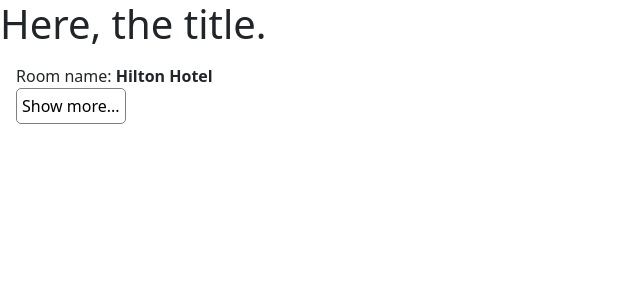
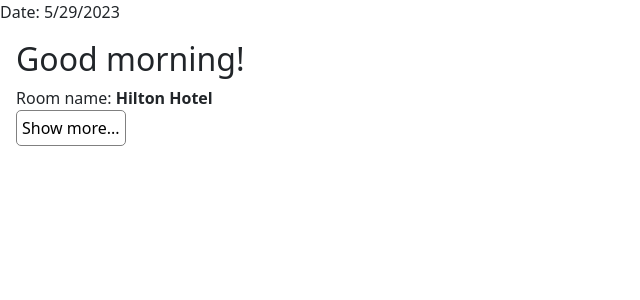
Before and after one commit to duyphamluanh/angular, an Angular app in the folder Applications/hotelinventoryapp/: page / in a window 1280 px wide. Shown: the top 300 px of the page, without its empty margins (0-640 px from the left). Built offline with nearby package versions, Linux system fonts and the light colour scheme.

Commit message:
ViewChild, ViewChildren and AfterViewInit

```diff
--- a/Applications/hotelinventoryapp/src/app/app.component.html
+++ b/Applications/hotelinventoryapp/src/app/app.component.html
@@ -1,2 +1,6 @@
-<h1>Here, the title.</h1>
-<app-rooms></app-rooms>
+<!-- <h1>Here, the title.</h1> -->
+<!-- <app-rooms></app-rooms> -->
+<div>
+    Date: <span #date></span>
+    <ng-template #user></ng-template>
+</div>
--- a/Applications/hotelinventoryapp/src/app/app.component.ts
+++ b/Applications/hotelinventoryapp/src/app/app.component.ts
@@ -1,4 +1,6 @@
-import { Component } from '@angular/core';
+import { AfterViewInit, Component, ComponentRef, ElementRef, OnInit, ViewChild, ViewContainerRef } from '@angular/core';
+import { RoomsComponent } from './rooms/rooms.component';
+import { timestamp } from 'rxjs';
 
 @Component({
   selector: 'app-root',
@@ -11,6 +13,26 @@
   ],
   // styles: [`h1 {color: red;} p {color: gray} `]
 })
-export class AppComponent {
+export class AppComponent implements
+OnInit
+// AfterViewInit
+{
   title = 'hotelinventoryapp';
+
+  @ViewChild('user', {read: ViewContainerRef}) vcr!: ViewContainerRef;
+  @ViewChild('date', {static: true}) date!: ElementRef;
+
+  // ngAfterViewInit(): void {
+  //   const componentRef = this.vcr.createComponent(RoomsComponent);
+  // }
+
+  ngOnInit(): void {
+    setTimeout(() => {
+        const componentRef = this.vcr.createComponent(RoomsComponent);
+        componentRef.instance.numberOfRooms += 1;
+        const elementRef = this.date.nativeElement.innerText = new Date(Date.now()).toLocaleDateString();
+      },0
+    )
+  }
+
 }
--- a/Applications/hotelinventoryapp/src/app/header/header.component.html
+++ b/Applications/hotelinventoryapp/src/app/header/header.component.html
@@ -1 +1 @@
-<p>header works!</p>
+<h2>{{title}}</h2>
--- a/Applications/hotelinventoryapp/src/app/header/header.component.ts
+++ b/Applications/hotelinventoryapp/src/app/header/header.component.ts
@@ -1,10 +1,16 @@
-import { Component } from '@angular/core';
+import { Component, OnInit } from '@angular/core';
 
 @Component({
   selector: 'app-header',
   templateUrl: './header.component.html',
   styleUrls: ['./header.component.scss']
 })
-export class HeaderComponent {
+export class HeaderComponent implements OnInit {
+  title: string = '';
 
+  constructor(){}
+
+  ngOnInit() {
+
+  }
 }
--- a/Applications/hotelinventoryapp/src/app/rooms/rooms.component.html
+++ b/Applications/hotelinventoryapp/src/app/rooms/rooms.component.html
@@ -1,3 +1,4 @@
+<app-header #roomheader></app-header>
 <!-- Interpolation -->
 <div>Room name: <strong>{{hotelName}}</strong></div>
 <!-- <div [hidden]="hideRooms" [ngClass]="{ 'highlight': !hideRooms}"> -->
--- a/Applications/hotelinventoryapp/src/app/rooms/rooms.component.ts
+++ b/Applications/hotelinventoryapp/src/app/rooms/rooms.component.ts
@@ -1,13 +1,21 @@
-import { Component, OnInit, OnChanges, SimpleChange, ChangeDetectionStrategy, SimpleChanges } from '@angular/core';
+import { Component, OnInit, OnChanges, SimpleChange, ChangeDetectionStrategy, SimpleChanges, ViewChild, AfterViewInit, ViewChildren, QueryList } from '@angular/core';
 import { Room, Rooms } from './rooms';
 import { Observable } from 'rxjs';
+import { HeaderComponent } from '../header/header.component';
+import { RoomsListComponent } from './rooms-list/rooms-list.component';
 
 @Component({
   selector: "app-rooms",
   templateUrl: "./rooms.component.html",
   styleUrls: ["./rooms.component.scss"],
 })
-export class RoomsComponent implements OnInit, OnChanges {
+export class RoomsComponent implements OnInit, OnChanges, AfterViewInit {
+  // @ViewChild(HeaderComponent, { static: true })
+  // headerComponent: HeaderComponent = new HeaderComponent;
+  @ViewChild('roomheader', { static: true })
+  headerComponent: HeaderComponent = new HeaderComponent;
+  @ViewChildren(RoomsListComponent) children!: QueryList<RoomsListComponent>;
+
   hideRooms = true;
   numberOfRooms = 10;
   hotelName = "Hilton Hotel";
@@ -71,6 +79,15 @@
     }
   }
 
+  ngAfterViewInit(): void {
+    setTimeout(() => {
+      this.headerComponent.title = "Good morning!";
+      this.children.forEach(child => {
+        console.log(child)
+      })
+    }, 0);
+  }
+
   getTitle(): string {
     return this.titleBase + ' (' + this.roomList.length.toString() + ')';
   }
```
Also changed, not shown: 1 other file (tests, documents, lock files or other folders).
